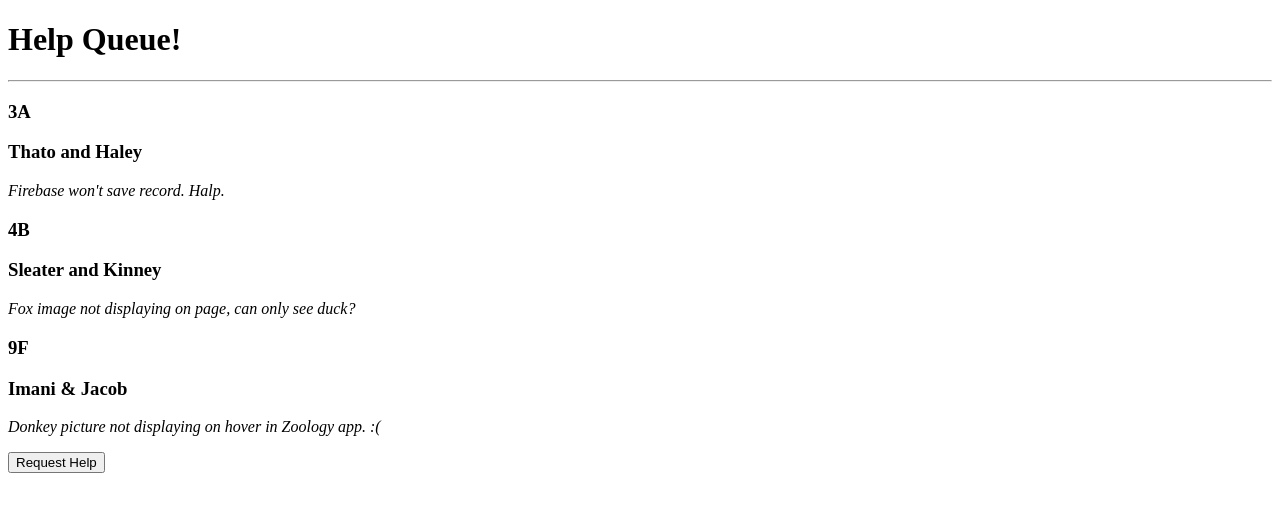
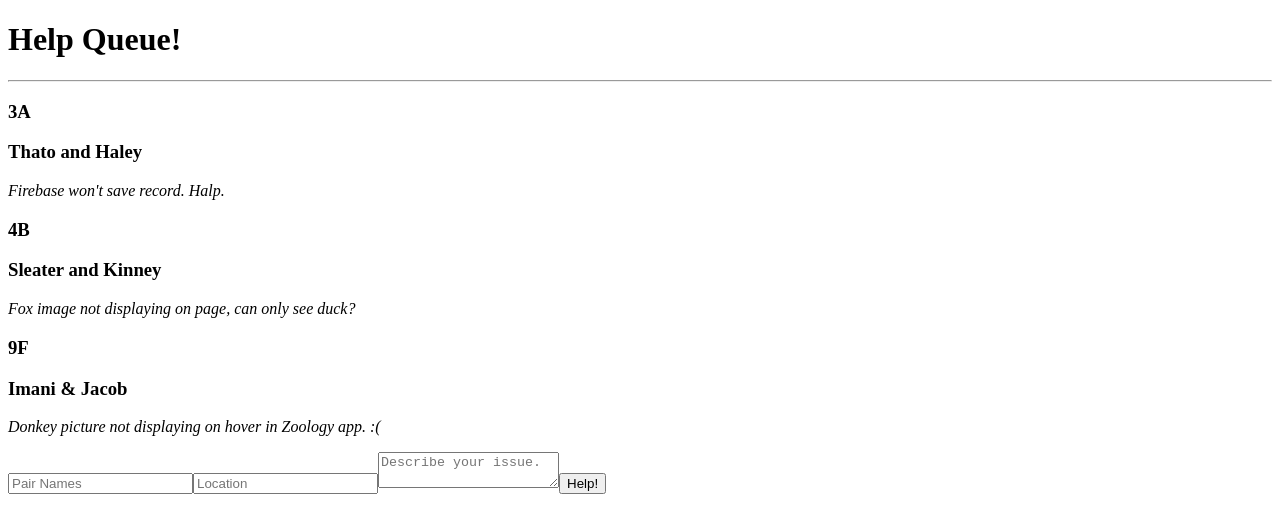
Before and after one commit to sagaquisces/help-queue, a React app: page / in a window 1280 px wide. Both pictures are taken after a click on the button "Request Help". Shown: the top 532 px of the page. Built offline with nearby package versions, Linux system fonts and the light colour scheme.

Commit message:
request help button will now conditionally render form

```diff
--- a/src/components/NewTicketControl.jsx
+++ b/src/components/NewTicketControl.jsx
@@ -1,4 +1,5 @@
 import React from "react";
+import NewTicketForm from "./NewTicketForm";
 
 class NewTicketControl extends React.Component {
 
@@ -13,8 +14,16 @@ class NewTicketControl extends React.Component {
 	}
 
 	render(){
+		let formAreaContent=null;
+		if(this.state.formVisibleOnPage){
+			formAreaContent = <NewTicketForm/>;
+		} else {
+			formAreaContent = <button onClick={this.handleDisplayingNewTicketForm}>Request Help</button>;
+		}
 		return (
-			<button onClick={this.handleDisplayingNewTicketForm}>Request Help</button>
+			<div>
+				{formAreaContent}
+			</div>
 		);
 	}
 }
--- /dev/null
+++ b/src/components/NewTicketForm.jsx
@@ -0,0 +1,24 @@
+import React from "react";
+
+function NewTicketForm() {
+	return (
+		<div>
+			<form>
+				<input
+					type="text"
+					id="names"
+					placeholder="Pair Names" />
+				<input
+					type="text"
+					id="location"
+					placeholder="Location" />
+				<textarea
+					id="issue"
+					placeholder="Describe your issue." />
+				<button type="submit">Help!</button>
+			</form>
+		</div>
+	);
+}
+
+export default NewTicketForm;
```
